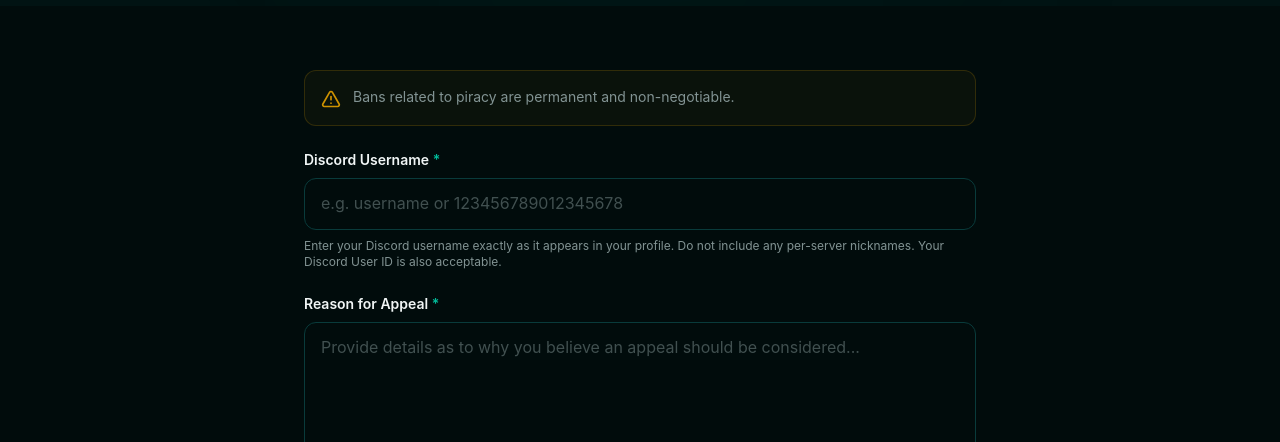
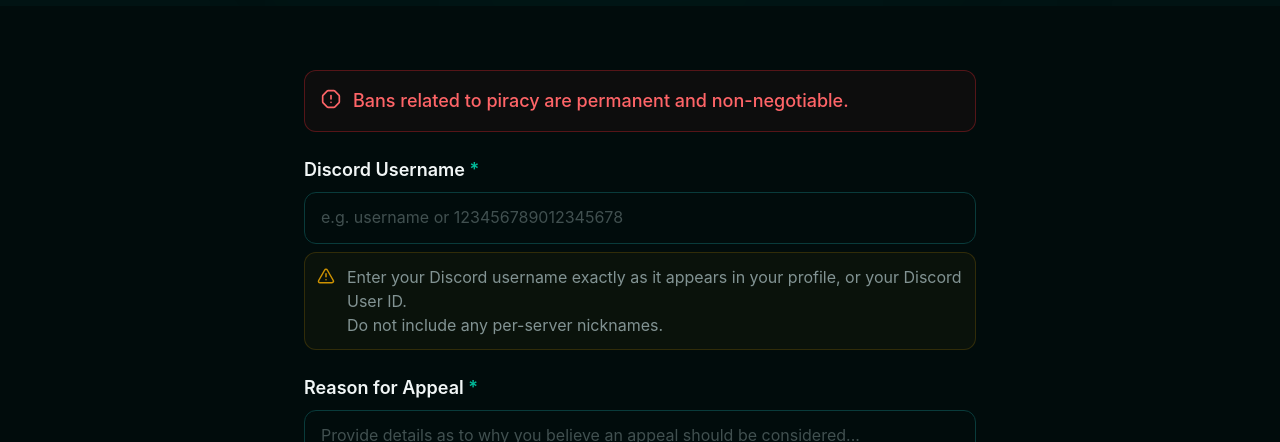
Before and after one commit to HarbourMasters/harbourmasters-hub, a React (Vite) app: page /ban-appeal in a window 1280 px wide. Shown: the part 358-800 px from the top of the page. Built offline with nearby package versions, Linux system fonts and the light colour scheme.

Commit message:
RWEAK: BanAppeal page font size and form decoration

```diff
--- a/src/locales/de/banAppeal.json
+++ b/src/locales/de/banAppeal.json
@@ -4,7 +4,8 @@
   "subtitle": "Reiche einen Einspruch gegen deinen Bann auf dem Harbour Masters Discord-Server ein.",
   "discordUsername": "Discord-Benutzername",
   "discordUsernamePlaceholder": "z.B. benutzername oder 123456789012345678",
-  "discordUsernameHelp": "Gib deinen Discord-Benutzernamen genau so ein, wie er in deinem Profil steht — ohne server-spezifische Spitznamen. Deine Discord-ID wird ebenfalls akzeptiert.",
+  "discordUsernameHelp": "Gib deinen Discord-Benutzernamen genau so ein, wie er in deinem Profil steht, oder deine Discord-ID.",
+  "discordUsernameHelpAlt": "Ohne server-spezifische Spitznamen.",
   "reason": "Begründung des Einspruchs",
   "reasonPlaceholder": "Erkläre, warum der Bann deiner Meinung nach überprüft werden sollte...",
   "reasonHelp": "Gehe möglichst ausführlich auf die Gründe für deinen Einspruch ein.",
--- a/src/locales/en/banAppeal.json
+++ b/src/locales/en/banAppeal.json
@@ -4,7 +4,8 @@
   "subtitle": "Submit a ban appeal for the Harbour Masters Discord server.",
   "discordUsername": "Discord Username",
   "discordUsernamePlaceholder": "e.g. username or 123456789012345678",
-  "discordUsernameHelp": "Enter your Discord username exactly as it appears in your profile. Do not include any per-server nicknames. Your Discord User ID is also acceptable.",
+  "discordUsernameHelp": "Enter your Discord username exactly as it appears in your profile, or your Discord User ID.",
+  "discordUsernameHelpAlt": "Do not include any per-server nicknames.",
   "reason": "Reason for Appeal",
   "reasonPlaceholder": "Provide details as to why you believe an appeal should be considered...",
   "reasonHelp": "Explain why you think the ban should be reviewed.",
--- a/src/locales/es/banAppeal.json
+++ b/src/locales/es/banAppeal.json
@@ -4,7 +4,8 @@
   "subtitle": "Envía una apelación para tu baneo en el servidor de Discord de Harbour Masters.",
   "discordUsername": "Nombre de usuario de Discord",
   "discordUsernamePlaceholder": "ej. nombredeusuario o 123456789012345678",
-  "discordUsernameHelp": "Ingresa tu nombre de usuario de Discord tal como aparece en tu perfil, sin apodos del servidor. También puedes usar tu ID de usuario de Discord.",
+  "discordUsernameHelp": "Ingresa tu nombre de usuario de Discord tal como aparece en tu perfil, o tu ID de usuario de Discord.",
+  "discordUsernameHelpAlt": "No incluyas apodos del servidor.",
   "reason": "Motivo de la apelación",
   "reasonPlaceholder": "Explica por qué consideras que tu baneo debería revisarse...",
   "reasonHelp": "Describe con detalle las razones por las que crees que el baneo debería reconsiderarse.",
--- a/src/locales/fr/banAppeal.json
+++ b/src/locales/fr/banAppeal.json
@@ -4,7 +4,8 @@
   "subtitle": "Soumettez une demande de débannissement pour le serveur Discord Harbour Masters.",
   "discordUsername": "Nom d'utilisateur Discord",
   "discordUsernamePlaceholder": "ex. nomutilisateur ou 123456789012345678",
-  "discordUsernameHelp": "Entrez votre nom d'utilisateur Discord exactement tel qu'il apparaît dans votre profil, sans les pseudonymes propres à chaque serveur. Votre identifiant Discord est également accepté.",
+  "discordUsernameHelp": "Entrez votre nom d'utilisateur Discord exactement tel qu'il apparaît dans votre profil, ou votre identifiant Discord.",
+  "discordUsernameHelpAlt": "N'incluez pas les pseudonymes propres à chaque serveur.",
   "reason": "Raison de votre demande",
   "reasonPlaceholder": "Expliquez pourquoi vous pensez que votre bannissement devrait être reconsidéré...",
   "reasonHelp": "Développez les raisons pour lesquelles vous souhaitez contester cette décision.",
--- a/src/locales/it/banAppeal.json
+++ b/src/locales/it/banAppeal.json
@@ -4,7 +4,8 @@
   "subtitle": "Invia una richiesta di revisione per il ban dal server Discord di Harbour Masters.",
   "discordUsername": "Nome utente Discord",
   "discordUsernamePlaceholder": "es. nomeutente o 123456789012345678",
-  "discordUsernameHelp": "Inserisci il tuo nome utente Discord esattamente come appare nel profilo, senza soprannomi del server. È accettato anche il tuo ID utente Discord.",
+  "discordUsernameHelp": "Inserisci il tuo nome utente Discord esattamente come appare nel profilo, o il tuo ID utente Discord.",
+  "discordUsernameHelpAlt": "Non includere soprannomi del server.",
   "reason": "Motivi della contestazione",
   "reasonPlaceholder": "Spiega perché ritieni che il ban debba essere riconsiderato...",
   "reasonHelp": "Fornisci tutti i dettagli che potrebbero supportare la tua richiesta.",
--- a/src/pages/BanAppeal.tsx
+++ b/src/pages/BanAppeal.tsx
@@ -1,6 +1,6 @@
 import { useState } from 'react'
 import { useTranslation } from 'react-i18next'
-import { Shield, Send, CheckCircle, AlertTriangle, Loader2 } from 'lucide-react'
+import { Shield, Send, CheckCircle, AlertTriangle, Loader2, OctagonAlert } from 'lucide-react'
 
 const FORM_ACTION = 'https://docs.google.com/forms/d/e/1FAIpQLSfeTOuk9tezoqyByLtn5aFQw9UT609snfWJcvPMUEDFIX1f4g/formResponse'
 
@@ -74,16 +74,16 @@
             ) : (
               <form onSubmit={handleSubmit} className="space-y-6 animate-on-scroll">
                 {/* Piracy Warning */}
-                <div className="flex items-start gap-3 p-4 rounded-xl bg-[var(--color-warning)]/5 border border-[var(--color-warning)]/20">
-                  <AlertTriangle size={20} className="text-[var(--color-warning)] flex-shrink-0 mt-0.5" />
-                  <p className="text-sm text-[var(--color-text-muted)]">
+                <div className="flex items-start gap-3 p-4 rounded-xl bg-red-500/5 border border-red-500/30">
+                  <OctagonAlert size={20} className="text-red-400 flex-shrink-0 mt-0.5" />
+                  <p className="text-lg text-red-400 font-medium">
                     {t('privacyNote')}
                   </p>
                 </div>
 
                 {/* Discord Username */}
                 <div className="space-y-2">
-                  <label htmlFor="discord-username" className="block text-sm font-semibold text-[var(--color-text)]">
+                  <label htmlFor="discord-username" className="block text-lg font-semibold text-[var(--color-text)]">
                     {t('discordUsername')} <span className="text-[var(--color-accent)]">*</span>
                   </label>
                   <input
@@ -94,14 +94,19 @@
                     placeholder={t('discordUsernamePlaceholder')}
                     className="w-full px-4 py-3 bg-[var(--color-background)] border border-[var(--color-border)] rounded-xl focus:outline-none focus:border-[var(--color-accent)] focus:ring-2 focus:ring-[var(--color-accent)]/20 transition-all text-[var(--color-text)] placeholder:text-[var(--color-text-muted)]/50"
                   />
-                  <p className="text-xs text-[var(--color-text-muted)]">
-                    {t('discordUsernameHelp')}
-                  </p>
+                  <div className="flex items-start gap-3 p-3 rounded-xl bg-[var(--color-warning)]/5 border border-[var(--color-warning)]/20">
+                    <AlertTriangle size={18} className="text-[var(--color-warning)] flex-shrink-0 mt-0.5" />
+                    <p className="text-base text-[var(--color-text-muted)]">
+                      {t('discordUsernameHelp')}
+                      <br />
+                      {t('discordUsernameHelpAlt')}
+                    </p>
+                  </div>
                 </div>
 
                 {/* Reason */}
                 <div className="space-y-2">
-                  <label htmlFor="reason" className="block text-sm font-semibold text-[var(--color-text)]">
+                  <label htmlFor="reason" className="block text-lg font-semibold text-[var(--color-text)]">
                     {t('reason')} <span className="text-[var(--color-accent)]">*</span>
                   </label>
                   <textarea
@@ -112,7 +117,7 @@
                     placeholder={t('reasonPlaceholder')}
                     className="w-full px-4 py-3 bg-[var(--color-background)] border border-[var(--color-border)] rounded-xl focus:outline-none focus:border-[var(--color-accent)] focus:ring-2 focus:ring-[var(--color-accent)]/20 transition-all text-[var(--color-text)] placeholder:text-[var(--color-text-muted)]/50 resize-y"
                   />
-                  <p className="text-xs text-[var(--color-text-muted)]">
+                  <p className="text-base text-[var(--color-text-muted)]">
                     {t('reasonHelp')}
                   </p>
                 </div>
```
